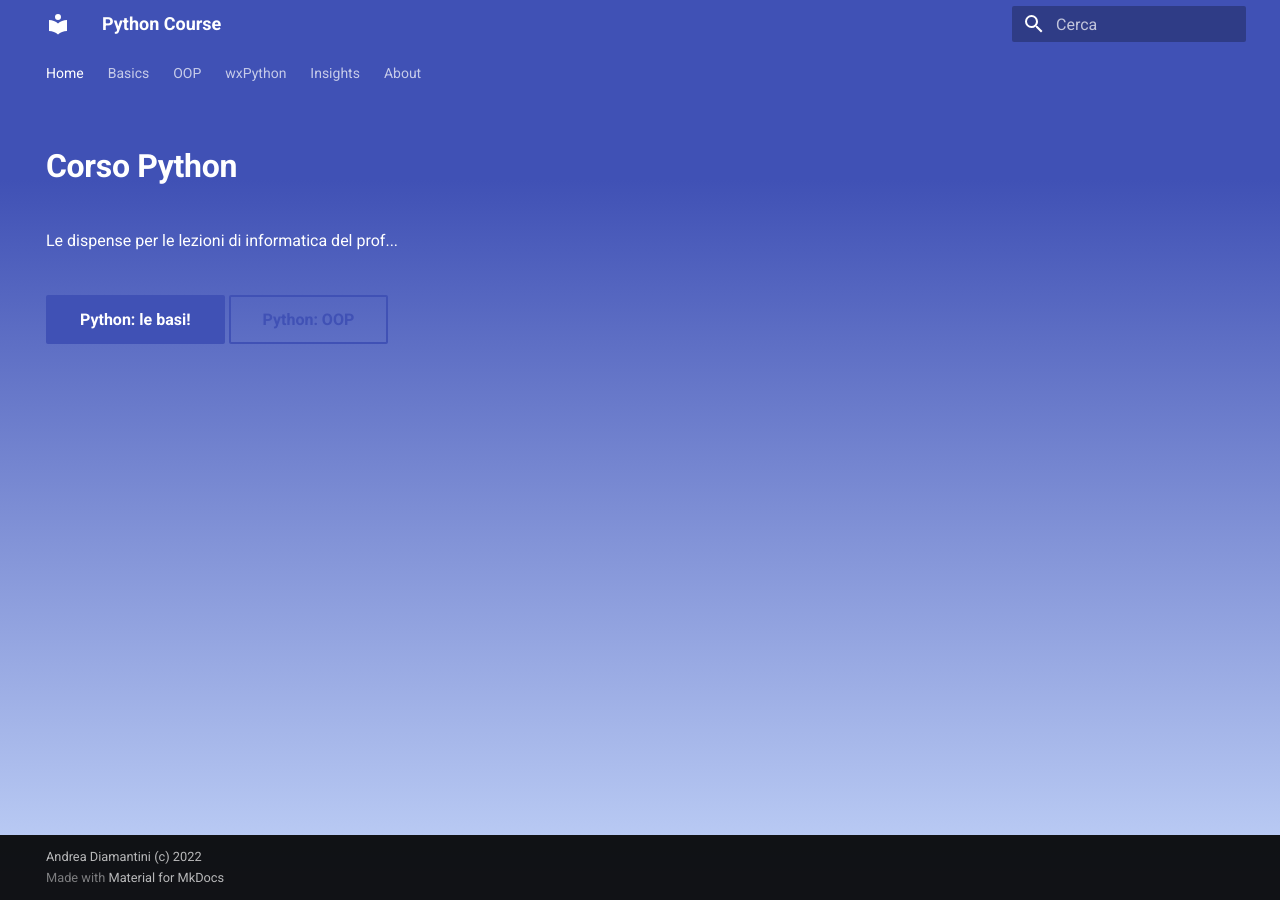
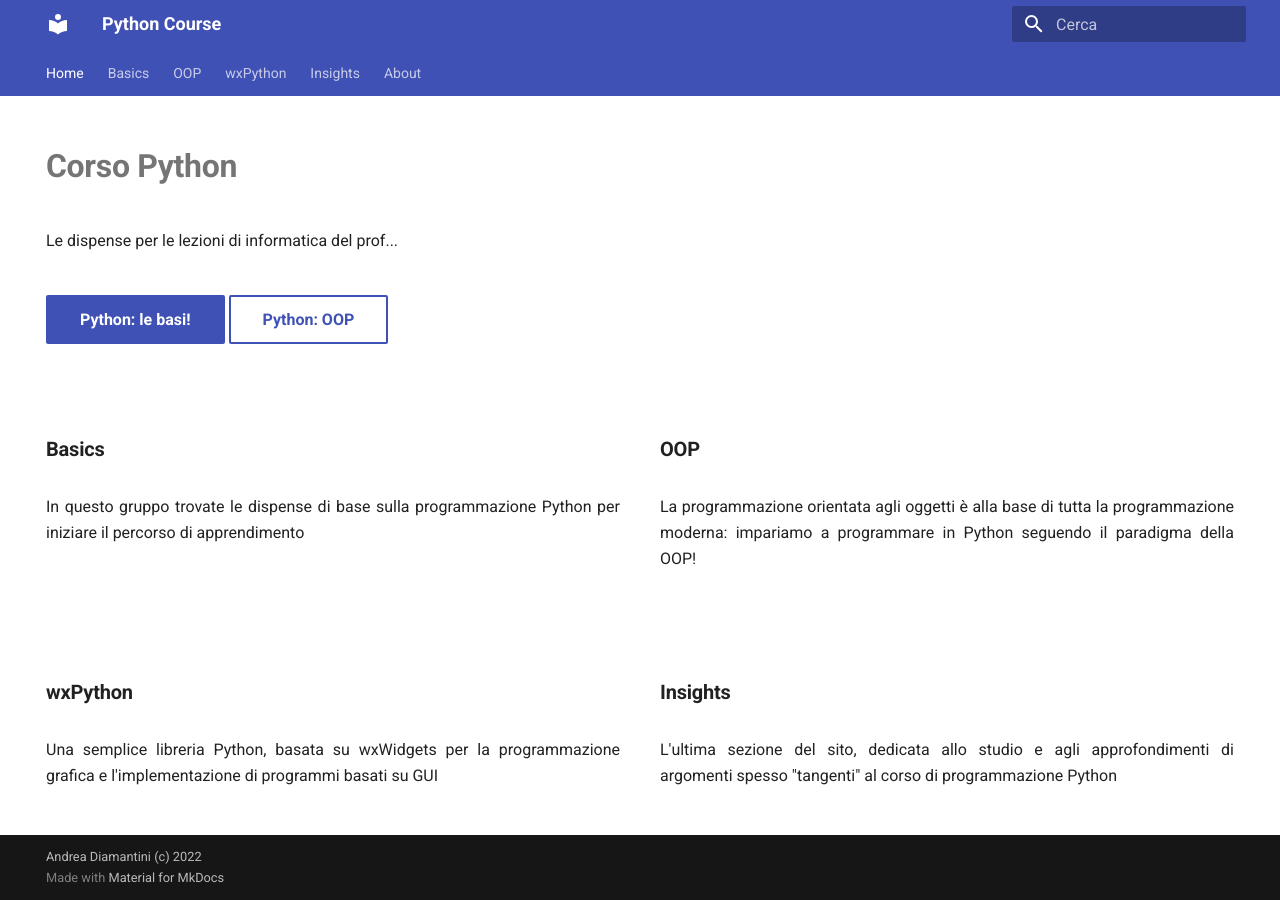
Before and after one commit to adjamhub/pyhandouts, an MkDocs documentation site: the page built from docs/index.md, in a window 1280 px wide. Built offline with MkDocs 1.6.1 and Material for MkDocs 9.7.7, drawn with Linux system fonts in a browser that asks for light colours.

Commit message:
Update index.md

```diff
--- a/docs/index.md
+++ b/docs/index.md
@@ -3,19 +3,57 @@ hide:
   - navigation
   - toc
 ---
+<style>
+.w3-row:after,.w3-row:before{content:"";display:table;clear:both}
+.w3-half{float:left;width:100%;}
+@media (min-width:601px){.w3-half{width:49.99999%}}
+</style>
 
-<body style="background: #4051b5; background:linear-gradient(#4051b5 0%, #4051b5 20%, #C4D5F9 100%);">
+<body>
+<!-- style="background: #4051b5; background:linear-gradient(#4051b5 0%, #4051b5 20%, #C4D5F9 100%);"> -->
 
-<div class="">
+<!-- xxxxxxxxxxxxxxxxxxxxxxxxxxxxxxxxxxxxxxxxxxxxxxxxxxxxxxxxxxxxxxxxxxxxxxxxxxxxxxx -->
+<section class="">
 
-<div style="color:white;">
-<h1 style="color:white;font-weight:bold">Corso Python</h1>
+<div>
+<h1 style="font-weight:bold">Corso Python</h1>
 <p>Le dispense per le lezioni di informatica del prof...</p>
 <br>
 <a href="/pyhandouts/basics/000_first" class="md-button md-button--primary">Python: le basi!</a>
 <a href="/pyhandouts/OOP" class="md-button">Python: OOP</a>
 </div>
 
+</section>
+
+<!-- xxxxxxxxxxxxxxxxxxxxxxxxxxxxxxxxxxxxxxxxxxxxxxxxxxxxxxxxxxxxxxxxxxxxxxxxxxxxxxx -->
+<section class="">
+
+<div class="w3-row">
+
+<div class="w3-half" style="padding:0 20px 0 0">
+<h3>Basics</h3>
+<p>In questo gruppo trovate le dispense di base sulla programmazione Python per iniziare il percorso
+di apprendimento</p>
 </div>
 
+<div class="w3-half" style="padding:0 0 0 20px">
+<h3>OOP</h3>
+<p>La programmazione orientata agli oggetti è alla base di tutta la programmazione moderna: impariamo a programmare
+in Python seguendo il paradigma della OOP!</p>
+</div>
+
+<div class="w3-half" style="padding:0 20px 0 0">
+<h3>wxPython</h3>
+<p>Una semplice libreria Python, basata su wxWidgets per la programmazione grafica e l'implementazione di programmi basati su GUI</p>
+</div>
+
+<div class="w3-half" style="padding:0 0 0 20px">
+<h3>Insights</h3>
+<p>L'ultima sezione del sito, dedicata allo studio e agli approfondimenti di argomenti spesso "tangenti" al corso di programmazione Python</p>
+</div>
+
+</div>
+
+</section>
+
 </body>
```
